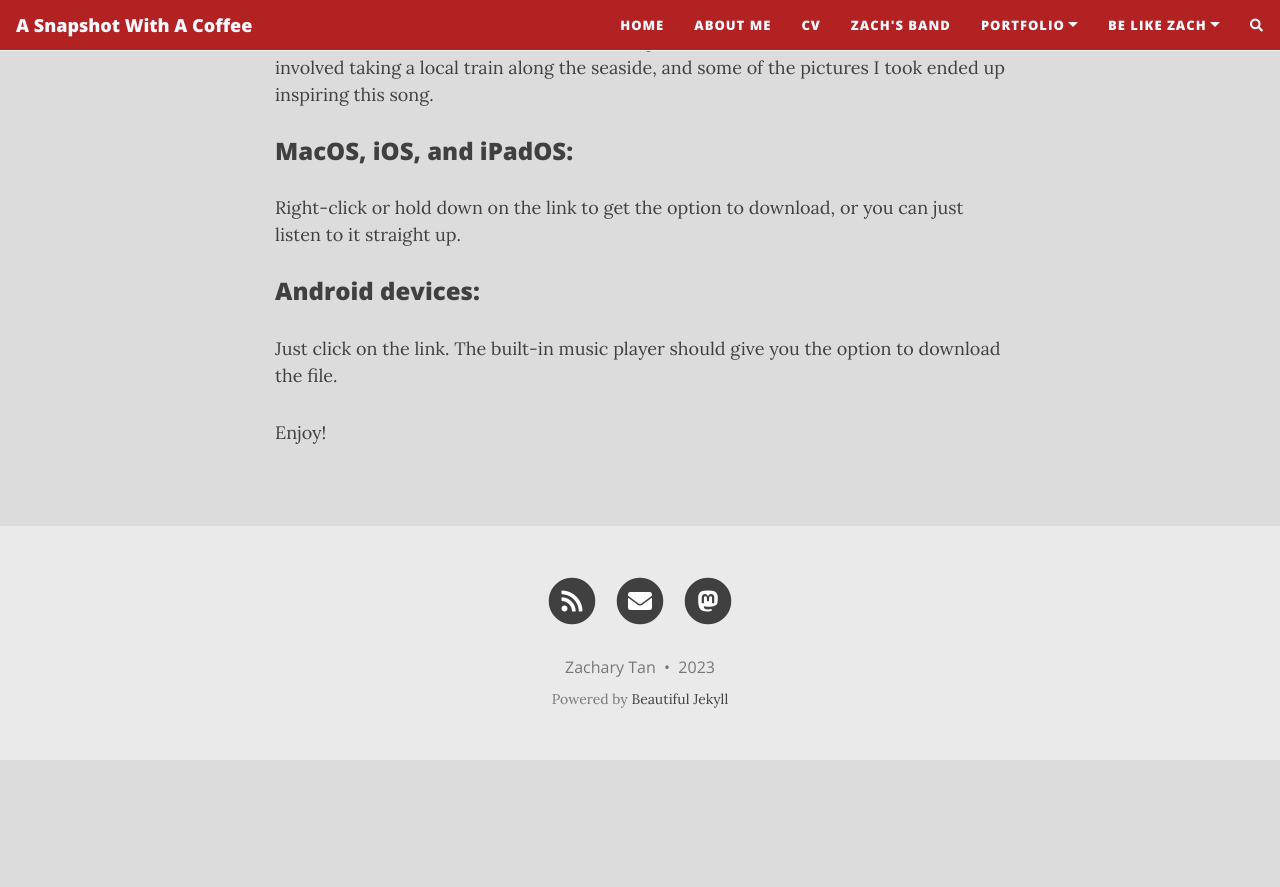
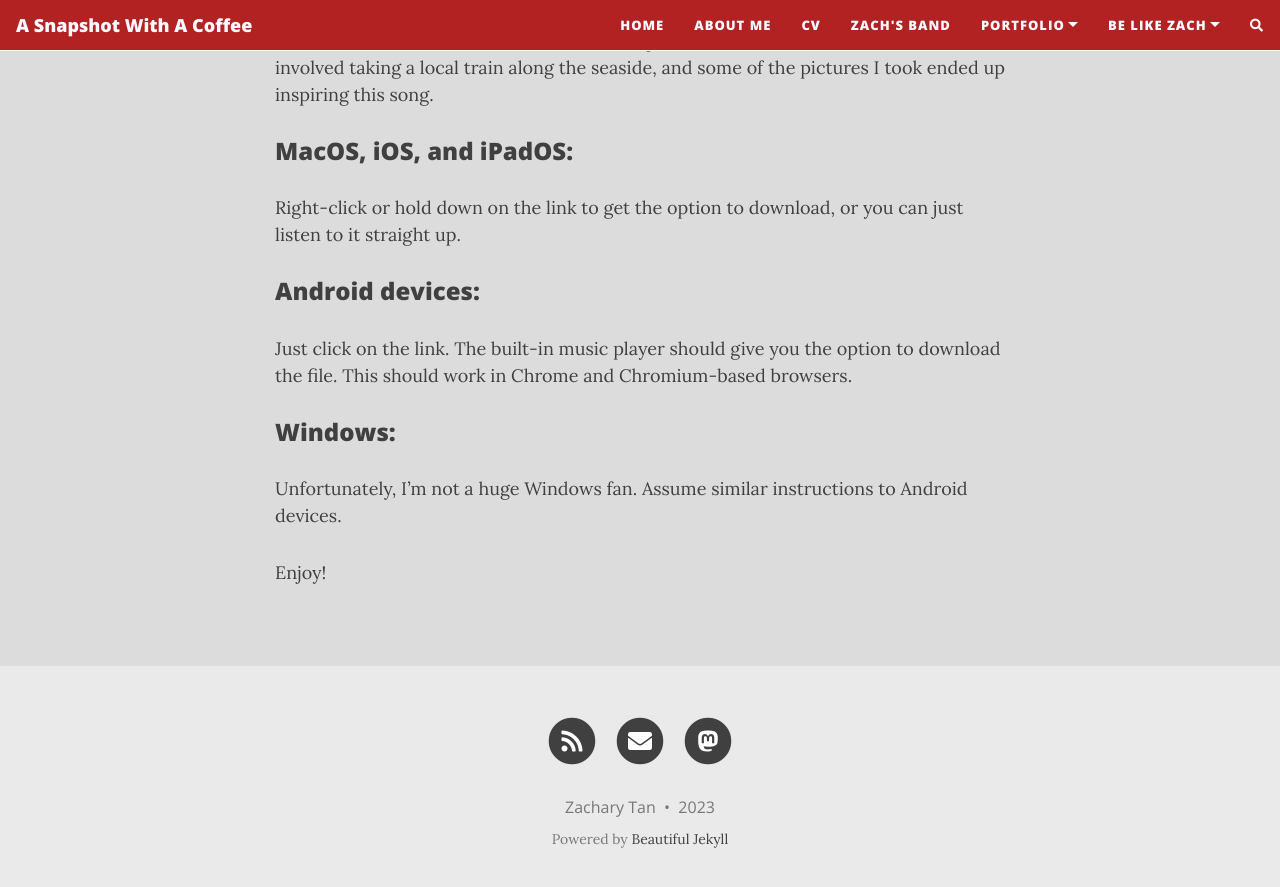
Before and after one commit to OZ7UP/TiredSetonix, a Jekyll site: the page built from Downloads.md, in a window 1280 px wide and 900 px high, scrolled down 762 px. Shown: the top 887 px of the window. Built offline with Jekyll 4.4.1, drawn with Linux system fonts in a browser that asks for light colours; nearby versions of some CDN libraries; comment, search, counter and statistics services are not loaded; before the commit the page ends 1522 px from its top, so only the background shows below that.

Commit message:
Enhanced download instructions for the music file.

```diff
--- a/Downloads.md
+++ b/Downloads.md
@@ -19,6 +19,9 @@ I wrote this song back towards the end of 2017 back home in Naarm (Melbourne), s
 Right-click or hold down on the link to get the option to download, or you can just listen to it straight up.
 
 ### Android devices:
-Just click on the link. The built-in music player should give you the option to download the file.
+Just click on the link. The built-in music player should give you the option to download the file. This should work in Chrome and Chromium-based browsers.
+
+### Windows:
+Unfortunately, I'm not a huge Windows fan. Assume similar instructions to Android devices.
 
 Enjoy!
```
